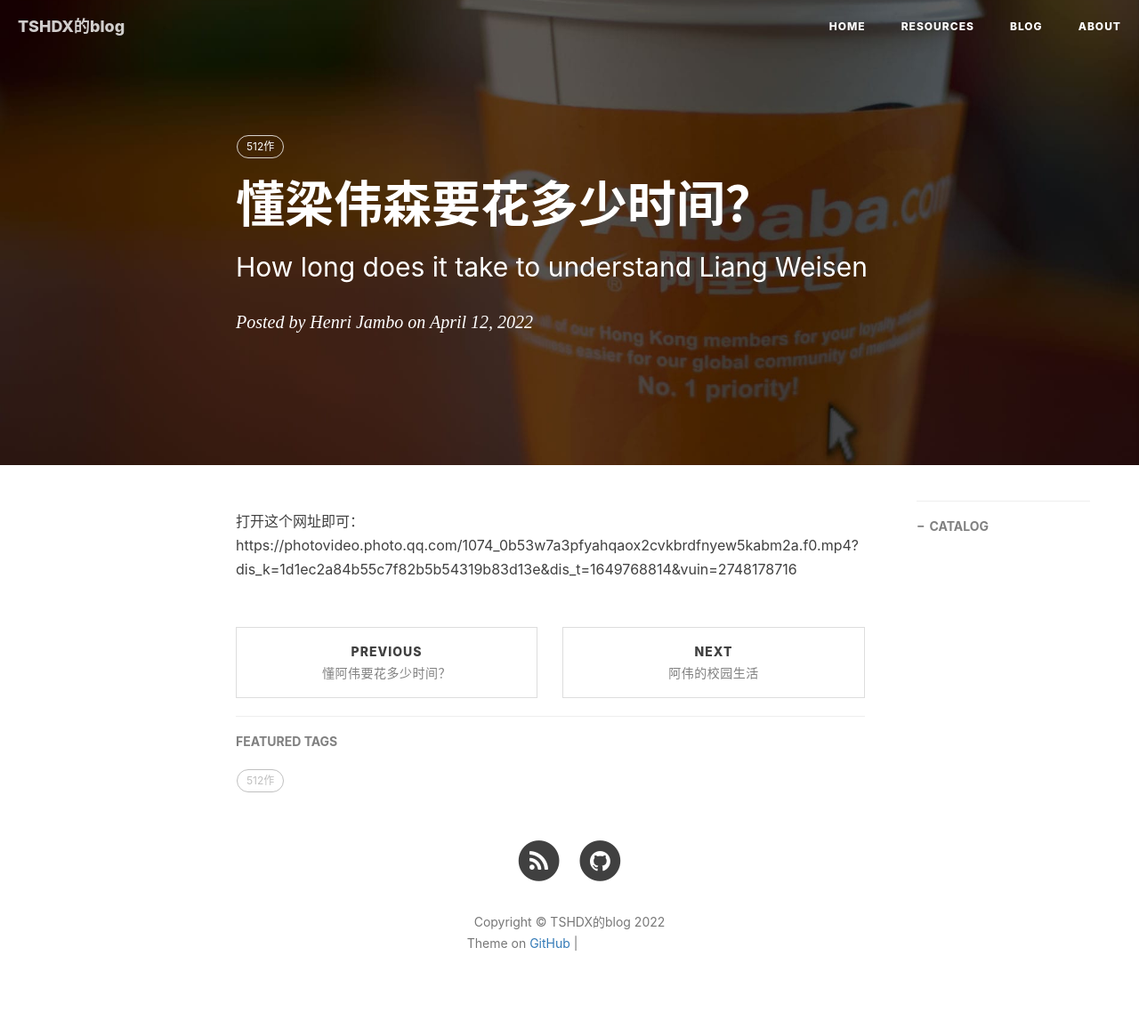
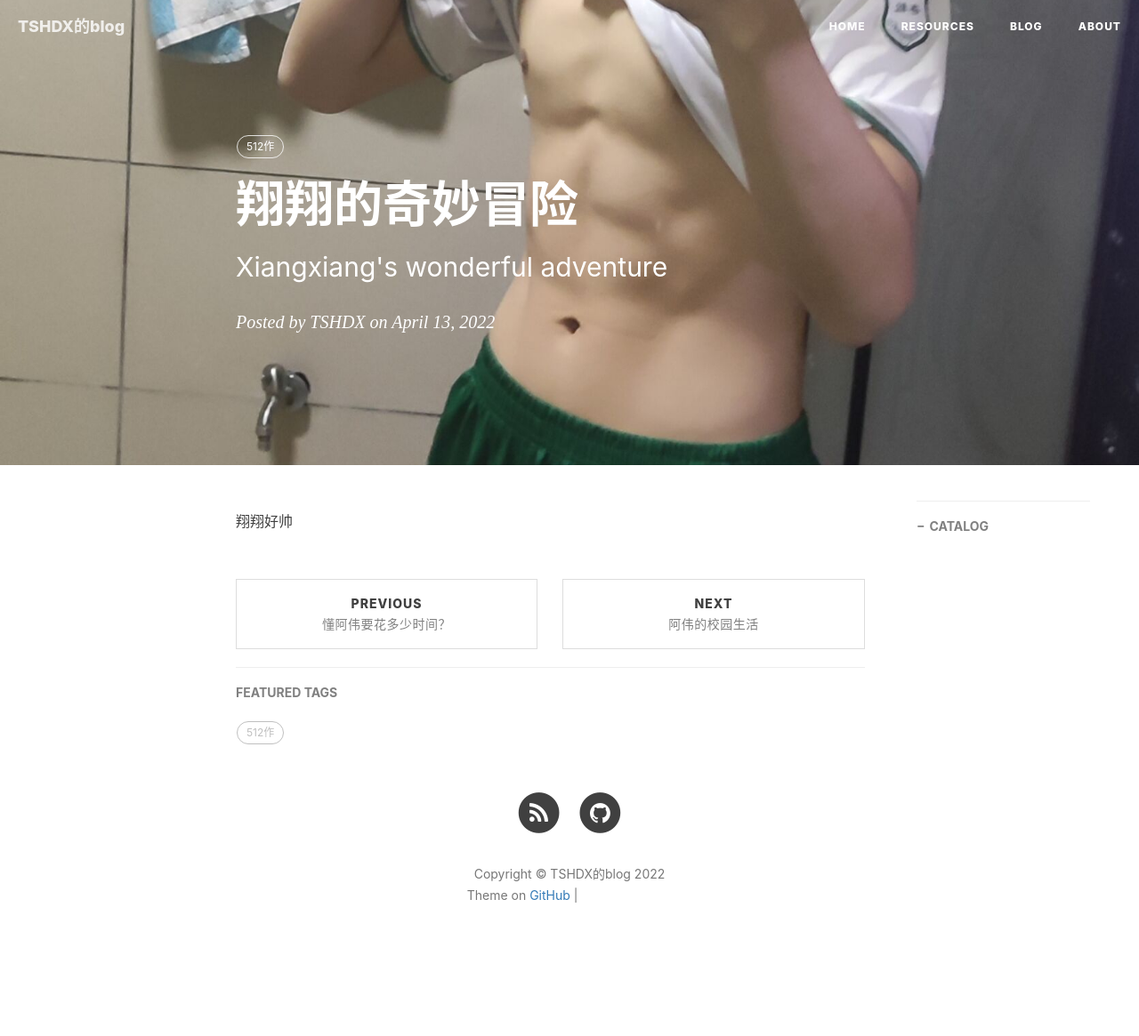
Before and after one commit to twodgirl/twodgirl.github.io, a Jekyll site: the page built from _posts/2022-4-13-翔翔的奇妙冒险.md, in a window 1280 px wide. Shown: the whole page at 89% size. Built offline with Jekyll 4.4.1, drawn with Linux system fonts in a browser that asks for light colours; nearby versions of some CDN libraries; comment, search, counter and statistics services are not loaded; after the commit the page ends 1111 px from its top, so only the background shows below that; grey boxes are pictures that could not be loaded.

Commit message:
Update 2022-4-13-翔翔的奇妙冒险.md

```diff
--- a/_posts/2022-4-13-翔翔的奇妙冒险.md
+++ b/_posts/2022-4-13-翔翔的奇妙冒险.md
@@ -1,13 +1,12 @@
 ---
 layout:     post
-title:      懂梁伟森要花多少时间？
-subtitle:   How long does it take to understand Liang Weisen
-date:       2022-4-12
-author:     Henri Jambo
-header-img: img/post-bg-alibaba.jpg
+title:      翔翔的奇妙冒险
+subtitle:   Xiangxiang's wonderful adventure
+date:       2022-4-13
+author:     TSHDX
+header-img: img/6.jpg
 catalog: true
 tags:
     - 512作
 ---
-
-打开这个网址即可：https://photovideo.photo.qq.com/1074_0b53w7a3pfyahqaox2cvkbrdfnyew5kabm2a.f0.mp4?dis_k=1d1ec2a84b55c7f82b5b54319b83d13e&dis_t=1649768814&vuin=2748178716
+翔翔好帅
```
